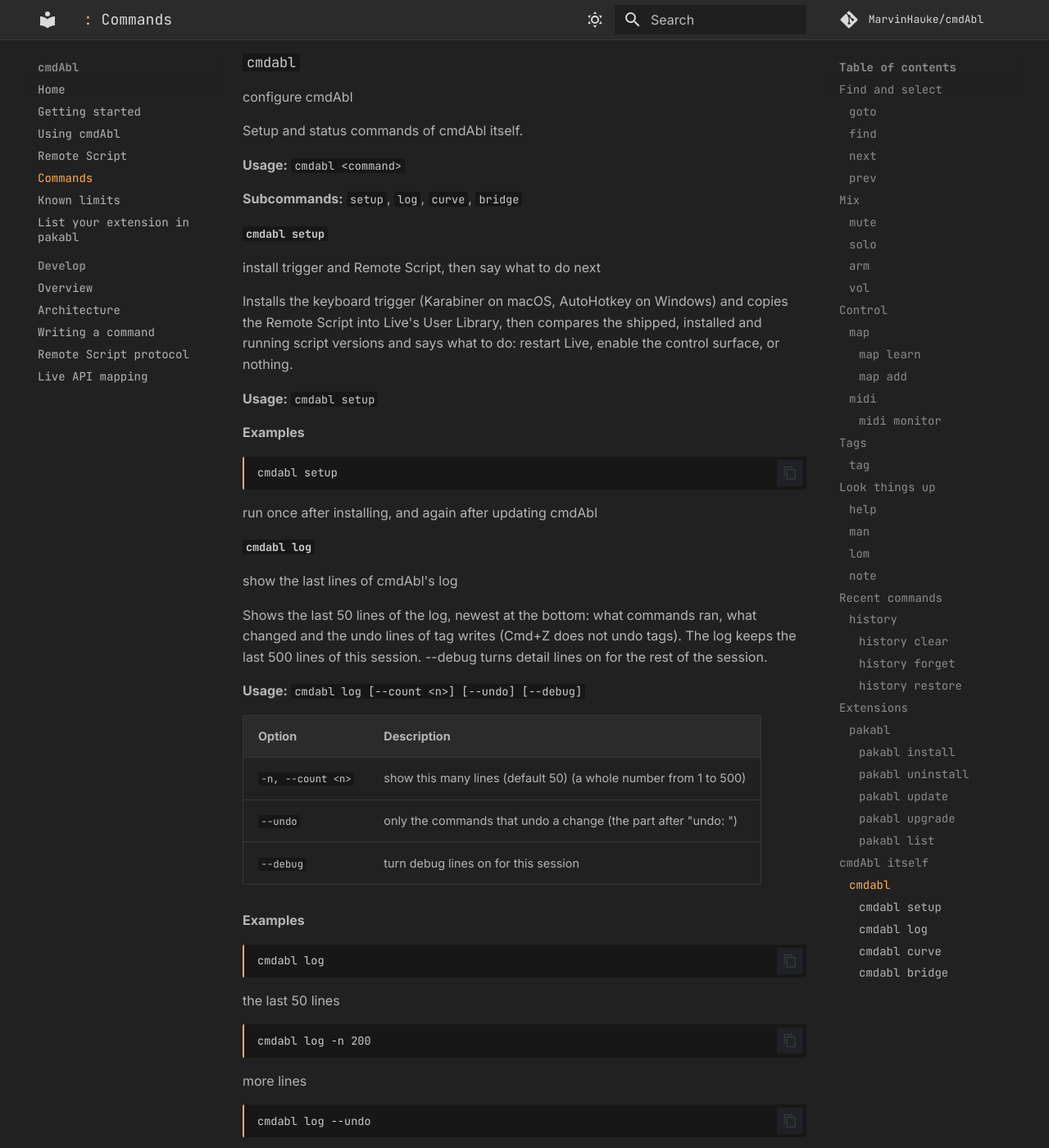
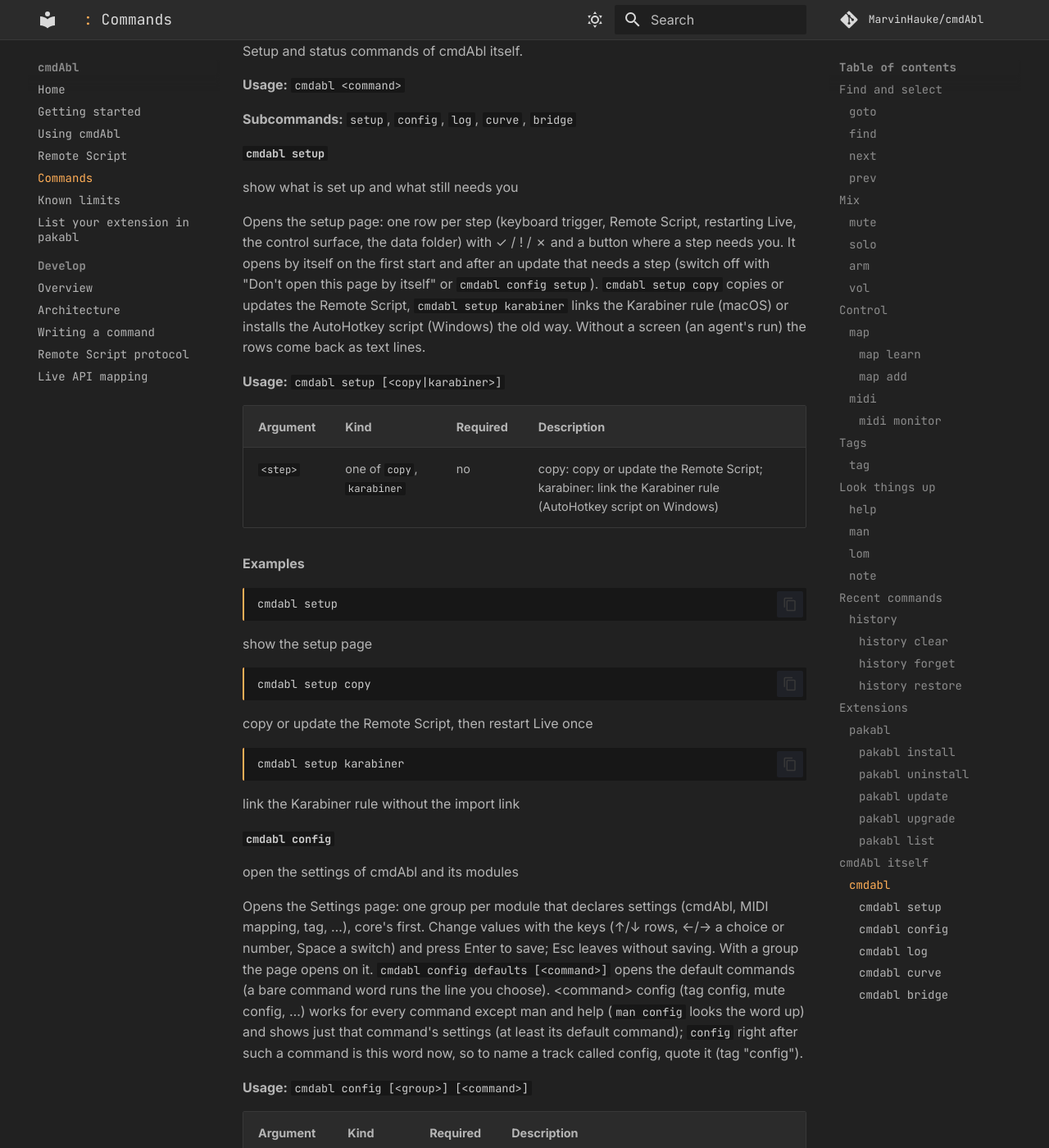
Before and after one commit to MarvinHauke/cmdAbl, an MkDocs documentation site: the page built from docs/reference/commands.md, in a window 1280 px wide and 1400 px high, scrolled down 24219 px. Shown: the whole window at 82% size. Built offline with MkDocs 1.6.1 and Material for MkDocs 9.7.7, drawn with Linux system fonts in a browser that asks for light colours; comment, search, counter and statistics services are not loaded; some of the changed text lies outside the part shown.

Commit message:
fix(scripts): reference generator's fake api gets settings; regenerate docs/reference
Co-Authored-By: Claude Sonnet 5.5 <noreply@anthropic.com>

````diff
--- a/docs/reference/commands.md
+++ b/docs/reference/commands.md
@@ -607,12 +607,6 @@ help
 
 list the commands
 
-```
-cmdabl --help
-```
-
-usage of the cmdabl commands
-
 ### `man`
 
 show a command's page, or open a manual: ableton, cmdabl
@@ -933,15 +927,19 @@ Setup and status commands of cmdAbl itself.
 
 **Usage:** `cmdabl <command>`
 
-**Subcommands:** `setup`, `log`, `curve`, `bridge`
+**Subcommands:** `setup`, `config`, `log`, `curve`, `bridge`
 
 #### `cmdabl setup`
 
-install trigger and Remote Script, then say what to do next
+show what is set up and what still needs you
 
-Installs the keyboard trigger (Karabiner on macOS, AutoHotkey on Windows) and copies the Remote Script into Live's User Library, then compares the shipped, installed and running script versions and says what to do: restart Live, enable the control surface, or nothing.
+Opens the setup page: one row per step (keyboard trigger, Remote Script, restarting Live, the control surface, the data folder) with ✓ / ! / ✗ and a button where a step needs you. It opens by itself on the first start and after an update that needs a step (switch off with "Don't open this page by itself" or `cmdabl config setup`). `cmdabl setup copy` copies or updates the Remote Script, `cmdabl setup karabiner` links the Karabiner rule (macOS) or installs the AutoHotkey script (Windows) the old way. Without a screen (an agent's run) the rows come back as text lines.
 
-**Usage:** `cmdabl setup`
+**Usage:** `cmdabl setup [<copy|karabiner>]`
+
+| Argument | Kind | Required | Description |
+| --- | --- | --- | --- |
+| `<step>` | one of `copy`, `karabiner` | no | copy: copy or update the Remote Script; karabiner: link the Karabiner rule (AutoHotkey script on Windows) |
 
 **Examples**
 
@@ -949,7 +947,58 @@ Installs the keyboard trigger (Karabiner on macOS, AutoHotkey on Windows) and co
 cmdabl setup
 ```
 
-run once after installing, and again after updating cmdAbl
+show the setup page
+
+```
+cmdabl setup copy
+```
+
+copy or update the Remote Script, then restart Live once
+
+```
+cmdabl setup karabiner
+```
+
+link the Karabiner rule without the import link
+
+#### `cmdabl config`
+
+open the settings of cmdAbl and its modules
+
+Opens the Settings page: one group per module that declares settings (cmdAbl, MIDI mapping, tag, …), core's first. Change values with the keys (↑/↓ rows, ←/→ a choice or number, Space a switch) and press Enter to save; Esc leaves without saving. With a group the page opens on it. `cmdabl config defaults [<command>]` opens the default commands (a bare command word runs the line you choose). &lt;command> config (tag config, mute config, …) works for every command except man and help (`man config` looks the word up) and shows just that command's settings (at least its default command); `config` right after such a command is this word now, so to name a track called config, quote it (tag "config").
+
+**Usage:** `cmdabl config [<group>] [<command>]`
+
+| Argument | Kind | Required | Description |
+| --- | --- | --- | --- |
+| `<group>` | text | no | a group to open on (a module's name), or defaults |
+| `<command>` | text | no | with defaults: the command whose row to open on |
+
+**Examples**
+
+```
+cmdabl config
+```
+
+all settings
+
+```
+cmdabl config tag
+```
+
+open on the tag group
+
+```
+cmdabl config defaults
+```
+
+the default commands: what a bare mute, solo, note … runs
+
+```
+cmdabl config defaults mute
+```
+
+open on the row of mute
 
 #### `cmdabl log`
 
````
Also changed, not shown: docs/feature-plans/STATUS.md (+0 -2 lines), docs/reference/live-api.md (+3 -0 lines), 1 other file.
